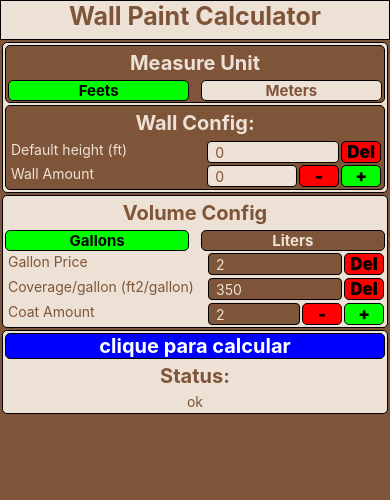
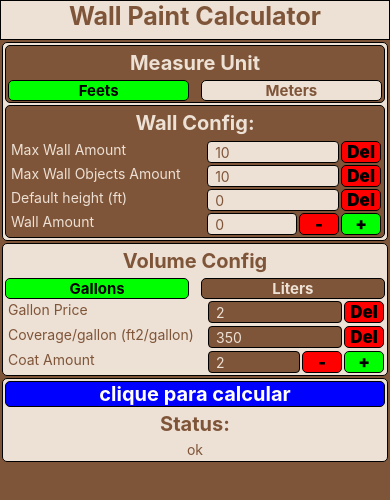
Before and after one commit to Vittor-Javidan/WallPaintCalculatorMobile, a React Native app: screen / in a window 390 px wide. Shown: the top 500 px of the page. Built offline with nearby package versions, Linux system fonts and the light colour scheme.

Commit message:
added Max Wall and Objects input Amount

```diff
--- a/src/Components/WallsComponents/WallArrayComponents/WallForm.js
+++ b/src/Components/WallsComponents/WallArrayComponents/WallForm.js
@@ -22,6 +22,7 @@ export default function WallForm({ index }) {
 
     const { data } = React.useContext(AppContext)
     const showObjects = WallMethods.getShowObjects(data, index)
+    const maxWallObjectAmount = WallMethods.getMaxWallObjectsAmout(data)
 
     return (
         <View style={styles.Form}>
@@ -33,8 +34,12 @@ export default function WallForm({ index }) {
                 <WidthInput index={index} />
                 <HeightInput index={index} />
                 <WallDuplicates index={index} />
-                <ObjectsAmountInput index={index} />
-                <ShowObjectsButton index={index} />
+                {maxWallObjectAmount > 0 && (
+                    <>
+                        <ObjectsAmountInput index={index} />
+                        <ShowObjectsButton index={index} />
+                    </>
+                )}
             </View>
             {showObjects && <ObjectsArray index={index} />}
         </View>
--- a/src/Components/WallsComponents/WallConfig.js
+++ b/src/Components/WallsComponents/WallConfig.js
@@ -5,6 +5,8 @@ import {
     StyleSheet,
 } from 'react-native'
 
+import MaxWallsAmountInput from './WallConfigComponents/MaxWallsAmountInput'
+import MaxWallObjecsAmountInput from './WallConfigComponents/MaxWallObjecsAmountInput'
 import DefaultHeightInput from './WallConfigComponents/DefaultHeightInput'
 import WallsAmountInput from './WallConfigComponents/WallsAmountInput'
 
@@ -16,6 +18,8 @@ export default function WallConfig() {
                 Wall Config:
             </Text>
             <View style={styles.Inputs}>
+                <MaxWallsAmountInput />
+                <MaxWallObjecsAmountInput />
                 <DefaultHeightInput />
                 <WallsAmountInput />
             </View>
--- /dev/null
+++ b/src/Components/WallsComponents/WallConfigComponents/MaxWallObjecsAmountInput.js
@@ -0,0 +1,87 @@
+import React from 'react'
+import { AppContext } from '../../../App'
+
+import {
+    View,
+    Text,
+    TextInput,
+    TouchableOpacity,
+    StyleSheet
+} from 'react-native'
+
+import WallMethods from '../../../Scripts/utilClasses/WallMethods'
+
+export default function MaxWallObjecsAmountInput() {
+
+    const { data, setData } = React.useContext(AppContext)
+
+    return (
+        <View style={styles.Container}>
+            <Text style={styles.Label}>
+                Max Wall Objects Amount
+            </Text>
+            <View style={styles.SubContainer}>
+                <TextInput
+                    style = {styles.Input}
+                    keyboardType='numeric'
+                    value={WallMethods.getMaxWallObjectsAmout(data)}
+                    onChangeText={(amount) => WallMethods.setMaxWallObjectsAmout(setData, amount)}
+                />
+                <View style={styles.Button}>
+                    <TouchableOpacity
+                        onPress={() => {
+                            WallMethods.setMaxWallObjectsAmout(setData, '0')
+                        }}
+                    >
+                        <Text style={styles.Text}>Del</Text>
+                    </TouchableOpacity>
+                </View>
+            </View>
+        </View>
+    )
+}
+
+
+const styles = StyleSheet.create({
+    Container: {
+        display: 'flex',
+        flexDirection: 'row',
+        justifyContent: 'space-between',
+        marginVertical: 1,
+        paddingHorizontal: 3,
+    },
+    SubContainer: {
+        display: 'flex',
+        flexDirection: 'row',
+    },
+    Label: {
+        textAlign: 'center',
+        textAlignVertical: 'center',
+        color: '#EDE0D4',
+        paddingLeft: 2,
+    },
+    Input: {
+        borderWidth: 1,
+        borderRadius: 4,
+        fontSize: 14,
+        backgroundColor: '#EDE0D4',
+        color: '#000',
+        padding: 0,
+        paddingHorizontal: 7,
+        width: 132,
+        color: '#7F5539',
+    },
+    Button: {
+        backgroundColor: '#FF0000',
+        width: 40,
+        borderWidth: 1,
+        borderRadius: 5,
+        marginLeft: 2,
+    },
+    Text: {
+        alignSelf: 'center',
+        fontSize: 17,
+        fontWeight: '900',
+        color: '#000',
+    },
+})
--- /dev/null
+++ b/src/Components/WallsComponents/WallConfigComponents/MaxWallsAmountInput.js
@@ -0,0 +1,87 @@
+import React from 'react'
+import { AppContext } from '../../../App'
+
+import {
+    View,
+    Text,
+    TextInput,
+    TouchableOpacity,
+    StyleSheet
+} from 'react-native'
+
+import WallMethods from '../../../Scripts/utilClasses/WallMethods'
+
+export default function MaxWallsAmountInput() {
+
+    const { data, setData } = React.useContext(AppContext)
+
+    return (
+        <View style={styles.Container}>
+            <Text style={styles.Label}>
+                Max Wall Amount
+            </Text>
+            <View style={styles.SubContainer}>
+                <TextInput
+                    style = {styles.Input}
+                    keyboardType='numeric'
+                    value={WallMethods.getMaxWallsAmount(data)}
+                    onChangeText={(amount) => WallMethods.setMaxWallsAmount(setData, amount)}
+                />
+                <View style={styles.Button}>
+                    <TouchableOpacity
+                        onPress={() => {
+                            WallMethods.setMaxWallsAmount(setData, '0')
+                        }}
+                    >
+                        <Text style={styles.Text}>Del</Text>
+                    </TouchableOpacity>
+                </View>
+            </View>
+        </View>
+    )
+}
+
+
+const styles = StyleSheet.create({
+    Container: {
+        display: 'flex',
+        flexDirection: 'row',
+        justifyContent: 'space-between',
+        marginVertical: 1,
+        paddingHorizontal: 3,
+    },
+    SubContainer: {
+        display: 'flex',
+        flexDirection: 'row',
+    },
+    Label: {
+        textAlign: 'center',
+        textAlignVertical: 'center',
+        color: '#EDE0D4',
+        paddingLeft: 2,
+    },
+    Input: {
+        borderWidth: 1,
+        borderRadius: 4,
+        fontSize: 14,
+        backgroundColor: '#EDE0D4',
+        color: '#000',
+        padding: 0,
+        paddingHorizontal: 7,
+        width: 132,
+        color: '#7F5539',
+    },
+    Button: {
+        backgroundColor: '#FF0000',
+        width: 40,
+        borderWidth: 1,
+        borderRadius: 5,
+        marginLeft: 2,
+    },
+    Text: {
+        alignSelf: 'center',
+        fontSize: 17,
+        fontWeight: '900',
+        color: '#000',
+    },
+})
--- a/src/Scripts/Rules/rulesDefinition.js
+++ b/src/Scripts/Rules/rulesDefinition.js
@@ -8,13 +8,6 @@ function checkDefaultHeight(data, setStatus, wall_index) {
     const defaultHeight = WallMethods.getDefaultWallHeight(data)
     if (defaultHeight < 0 || isNaN(defaultHeight))
         return setStatus('defaultHeight must be a valid number')
-}
-
-function checkWallsAmount(data, setStatus, wall_index) {
-
-    const wallAmount = WallMethods.getWallsAmount(data)
-    if (wallAmount < 1 || isNaN(wallAmount))
-        return setStatus('wallsAmount must be a valid number')
 }
 
 function checkWallHeight(data, setStatus, wall_index) {
@@ -119,7 +112,6 @@ const rulesArray = [
     checkWallDuplicates,
     checkWallWidth,
     checkWallHeight,
-    checkWallsAmount,
     checkDefaultHeight,
 ]
 
--- a/src/Scripts/utilClasses/WallMethods.js
+++ b/src/Scripts/utilClasses/WallMethods.js
@@ -4,6 +4,54 @@ import {
 } from "../../defaultData"
 
 export default class WallMethods {
+
+    static getMaxWallsAmount(data) { return data.maxWallsAmount }
+    static setMaxWallsAmount(setData, amount) {
+        setData(prev => {
+            const newData = { ...prev }
+            newData.maxWallsAmount = amount
+
+            //do a wall array contraction
+            const wallsAmount = newData.wallsAmount
+            if (amount < wallsAmount) {
+
+                newData.wallsAmount = amount
+
+                let newArray = newData.wallsArray
+                newArray = WallMethods.arrayContraction(newArray, amount)
+
+                newData.wallsArray = newArray
+            }
+            //===================================================================
+
+            return newData
+        })
+    }
+
+    static getMaxWallObjectsAmout(data) { return data.maxWallObjectsAmout }
+    static setMaxWallObjectsAmout(setData, amount) {
+        setData(prev => {
+            const newData = { ...prev }
+            newData.maxWallObjectsAmout = amount
+
+            //do a object array contraction
+            for(let wall_index = 0; wall_index < WallMethods.getWallsAmount(newData); wall_index++){
+                const objectsAmount = newData.wallsArray[wall_index].objectsAmount
+                if (amount < objectsAmount) {
+
+                    newData.wallsArray[wall_index].objectsAmount = amount
+
+                    let newArray = newData.wallsArray[wall_index].objectsArray
+                    newArray = WallMethods.arrayContraction(newArray, amount)
+
+                    newData.wallsArray[wall_index].objectsArray = newArray
+                }
+            }
+            //===================================================================
+
+            return newData
+        })
+    }
 
     static getDefaultWallHeight(data) { return data.defaultWallHeight }
     static setDefaultWallHeight(setData, height) {
@@ -24,13 +72,17 @@ export default class WallMethods {
                 height: WallMethods.getDefaultWallHeight(newData)
             }
 
-            //Handles expansion and retraction of wallsArray
             let wallsArray = newData.wallsArray
-            amount > wallsArray.length
-                ? wallsArray = WallMethods.arrayExpansion(wallsArray, amount, wallFormat)
-                : wallsArray = WallMethods.arrayContraction(wallsArray, amount)
+            const maxAmount = WallMethods.getMaxWallsAmount(newData)
+            const validAmount = Number(amount) > Number(maxAmount)
+                ? maxAmount
+                : amount
 
-            newData.wallsAmount = amount
+            validAmount > wallsArray.length
+                ? wallsArray = WallMethods.arrayExpansion(wallsArray, validAmount, wallFormat)
+                : wallsArray = WallMethods.arrayContraction(wallsArray, validAmount)
+
+            newData.wallsAmount = validAmount
             newData.wallsArray = wallsArray
             return newData
         })
@@ -88,11 +140,16 @@ export default class WallMethods {
 
             //Handles expansion and retraction of objectsArray
             let objectsArray = newData.wallsArray[wall_index].objectsArray
-            amount > objectsArray.length
-                ? objectsArray = WallMethods.arrayExpansion(objectsArray, amount, defaultObject)
-                : objectsArray = WallMethods.arrayContraction(objectsArray, amount)
+            const maxWallObjectAmount = WallMethods.getMaxWallObjectsAmout(newData)
+            const validAmount = Number(amount) > Number(maxWallObjectAmount)
+                ? maxWallObjectAmount
+                : amount
 
-            newData.wallsArray[wall_index].objectsAmount = amount
+            validAmount > objectsArray.length
+                ? objectsArray = WallMethods.arrayExpansion(objectsArray, validAmount, defaultObject)
+                : objectsArray = WallMethods.arrayContraction(objectsArray, validAmount)
+
+            newData.wallsArray[wall_index].objectsAmount = validAmount
             newData.wallsArray[wall_index].objectsArray = objectsArray
 
             return newData
--- a/src/defaultData.js
+++ b/src/defaultData.js
@@ -33,6 +33,8 @@ const defaultWall = {
 
 const defaultData = {
 
+    maxWallsAmount: '10',
+    maxWallObjectsAmout: '10',
     defaultWallHeight: '0',
     wallsAmount: '0', // just put 0 or 1 values
     wallsArray: [
```
Also changed, not shown: 1 other file (tests, documents, lock files or other folders).
